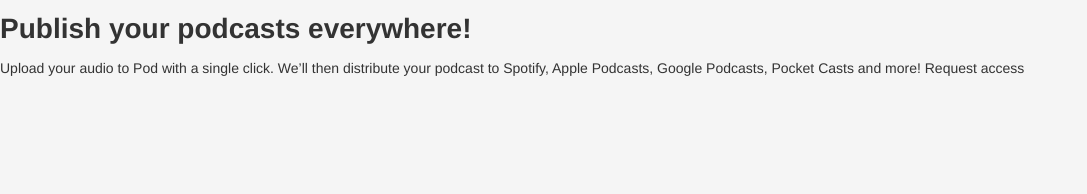
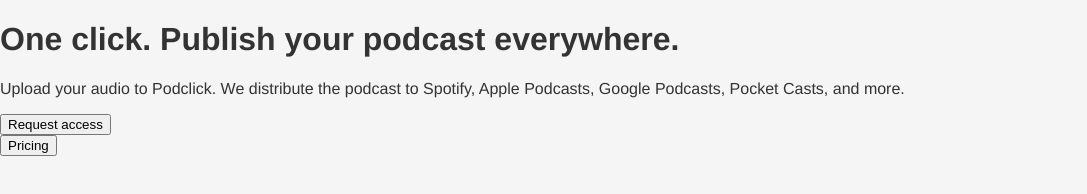
Before and after one commit to Kharouk/podcast-app, a plain HTML site: page index.html in a window 1280 px wide. Shown: the whole page, without its empty margins (0-1087 px from the left). Drawn offline with Linux system fonts and the light colour scheme.

Commit message:
formatting and also adds variables

```diff
--- a/index.html
+++ b/index.html
@@ -1,21 +1,28 @@
 <!DOCTYPE html>
 <html lang="en">
 <head>
-  <meta charset="UTF-8">
-  <meta name="viewport" content="width=device-width, initial-scale=1.0">
+    <meta charset="UTF-8">
+    <meta content="width=device-width, initial-scale=1.0" name="viewport">
 
-  <link rel="icon" type="image/png" sizes="32x32" href="./assets/favicon-32x32.png">
+    <link href="./assets/favicon-32x32.png" rel="icon" sizes="32x32" type="image/png">
 
-  <title>Pod request access landing page</title>
+    <title>Podclick -- Let's talk</title>
 
-  <link rel="stylesheet" href="style.css">
+    <link href="style.css" rel="stylesheet">
 </head>
 <body>
-  <h1>Publish your podcasts everywhere!</h1>
+<h1>One click. Publish your podcast everywhere.</h1>
 
-  Upload your audio to Pod with a single click. We’ll then distribute your podcast to Spotify,
-  Apple Podcasts, Google Podcasts, Pocket Casts and more!
+<div>
+    <p>
+        Upload your audio to Podclick. We distribute the podcast to Spotify,
+        Apple Podcasts, Google Podcasts, Pocket Casts, and more.
+    </p>
+</div>
 
-  Request access
+<div>
+    <button>Request access</button>
+    <button>Pricing</button>
+</div>
 </body>
 </html>
--- a/style.css
+++ b/style.css
@@ -1,8 +1,19 @@
+:root {
+    --primary-color: #54E6AF;
+    --secondary-color: #C2CBE5;
+    --dark: #121725;
+    --white: #FFF;
+    --error-red: #FB3E3E;
+    --button-hover-color: #B3FFE2;
+    --input-bg-color: #2C344B;
+    --body-font-size: 18px;
+    --title-font-size: 52px;
+}
+
 body {
     background-color: #f5f5f5;
-    font-family: "Helvetica Neue", Helvetica, Arial, sans-serif;
-    font-size: 14px;
-    line-height: 20px;
+    font-family: "Chivo", Helvetica, Arial, sans-serif;
+    font-size: 16px;
     color: #333333;
     margin: 0;
     padding: 0;
@@ -14,3 +25,7 @@ body {
     -moz-box-sizing: border-box;
     box-sizing: border-box;
 }
+
+button {
+    display: block;
+}
```
